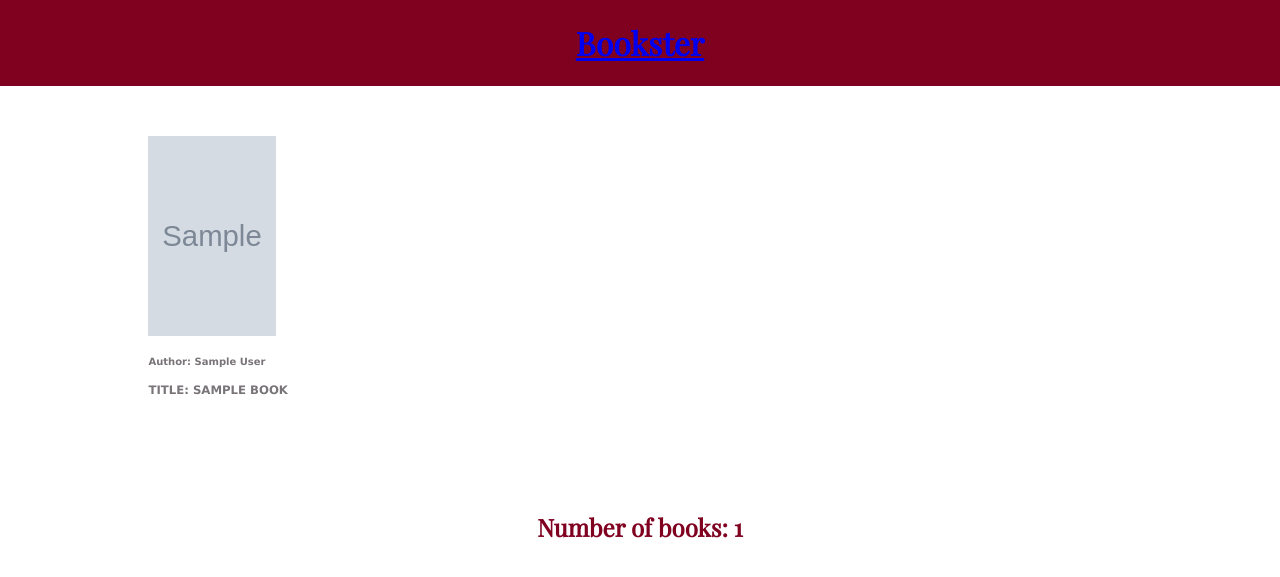
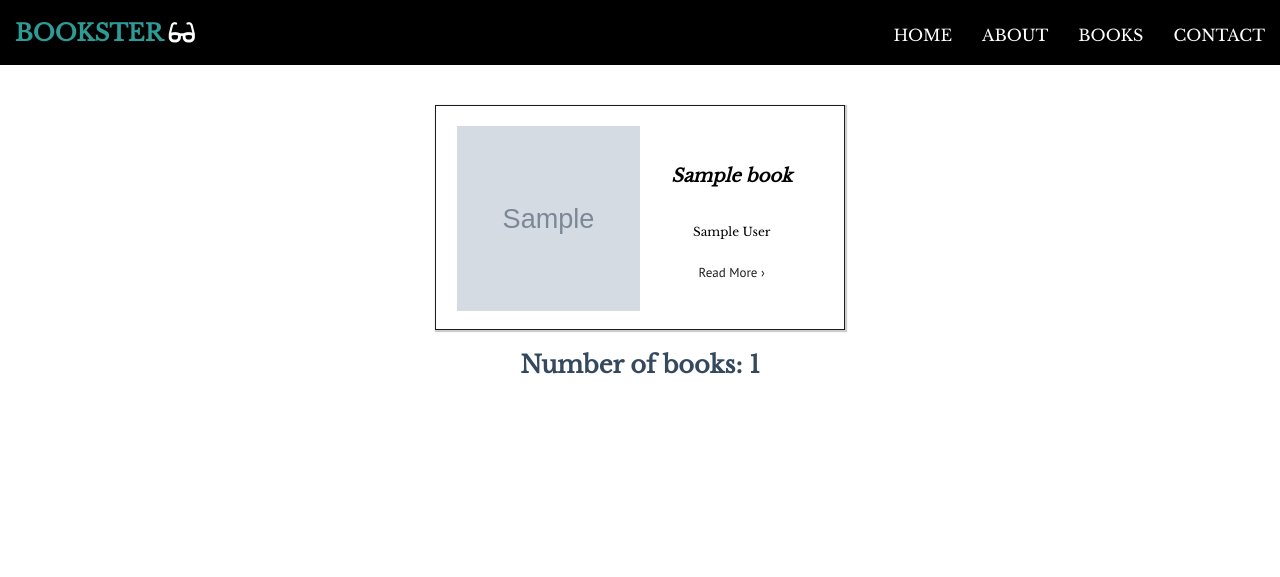
Before and after one commit to tiramisuzie/book_app, a Node server app: template views/index.ejs in a window 1280 px wide. Shown: the top 577 px of the page. Run offline with Node 20, Linux system fonts and the light colour scheme; the template is opened without the code that fills it: most values are stand-ins (such as "Sample title", 1, 10 or a date in 2020); grey boxes marked "Sample" are stand-in pictures; some libraries are stand-ins or nearby versions.

Commit message:
added css to the landing page

```diff
--- /dev/null
+++ b/public/scripts/app.js
@@ -0,0 +1,12 @@
+'use strict';
+$('.hamburger').on('click', () => {
+  $('.main-nav').show();
+  $('.hamburger').hide();
+  $('header').css('flex-direction', 'column');
+});
+
+$('.logo').on('click', () => {
+  $('.main-nav').hide();
+  $('.hamburger').show();
+  $('header').css('flex-direction', 'row');
+});
--- a/public/styles/base.css
+++ b/public/styles/base.css
@@ -1,4 +1,4 @@
-.container {
+/* .container {
   width: 80%;
   margin: 30px auto;
   overflow: hidden;
@@ -8,3 +8,5 @@
   background-color: white;
   font-family: 'Playfair Display', serif;
  }
+
+  */
--- a/public/styles/layout.css
+++ /dev/null
@@ -1,11 +0,0 @@
-header {
-  display: flex;
-  justify-content: center;
-  color: #FFF8DC;
-  background-color: #800020;
-}
-
-footer {
-  display: flex;
-  justify-content: center;
-}
--- a/public/styles/modules.css
+++ b/public/styles/modules.css
@@ -1,52 +1,204 @@
 body {
-  color: #800020;
+  width: 100%;
+  margin: 0 auto;
 }
 
-galleryItem {
-  color: #797478;
-  font: 10px/1.5 Verdana, Helvetica, sans-serif;
-  float: left;
+.container {
+  display: flex;
+  justify-content: space-around;
+  width: 100%;
+  height: 100%;
+  margin: 0 auto;
+  margin-top: 20px;
+  flex-wrap: wrap;
+  background-color: rgb(255, 255, 255);
 }
 
-.galleryItem h3 {
-  text-transform: uppercase;
+.thumbnail {
+  display: flex;
+  justify-content: center;
+  align-items: center;
+  width: 32%;
+  height: 225px;
+  border: 1px solid #1c1c1c;
+  margin-top: 20px;
+  box-shadow: 1px 1px 1px 1px #ccc;
 }
 
-
-.galleryItem img {
-  width: 128px;
-  height: 200px;
+* {
+  box-sizing: border-box;
 }
 
-.galleryItem {
-  color: #797478;
-  font: 10px/1.5 Verdana, Helvetica, sans-serif;
-  float: left;
-
-  width: 16%;
-  margin:  2% 2% 50px 2%;
+.inner-nail {
+  display: flex;
+  width: 90%;
+  height: 85%;
 }
 
-/* MEDIA QUERIES*/
-@media only screen and (max-width : 940px),
-only screen and (max-device-width : 940px){
- .galleryItem {width: 21%;}
+.inner-nail img {
+  max-height: 185px;
+  margin-top: 3px;
+  width: 50%;
 }
 
-@media only screen and (max-width : 720px),
-only screen and (max-device-width : 720px){
- .galleryItem {width: 29.33333%;}
+.presentation {
+  width: 100%;
+  height: 100%;
+  display: flex;
+  justify-content: center;
+  align-items: center;
+  flex-direction: column;
+  text-align: center;
 }
 
-@media only screen and (max-width : 530px),
-only screen and (max-device-width : 530px){
- .galleryItem {width: 46%;}
+.presentation h4 {
+  font-family: "Libre Baskerville", "Droid Serif", "Times New Roman", Times, serif;
+  font-size: 18px;
+  font-weight: 300px;
+  font-style: italic;
+  line-height: 26px;
 }
 
-@media only screen and (max-width : 320px),
-only screen and (max-device-width : 320px){
- .galleryItem {width: 96%;}
- .galleryItem img {width: 96%;}
- .galleryItem h3 {font-size: 18px;}
- .galleryItem p, {font-size: 18px;}
+.author {
+  font-family: "Libre Baskerville", "Droid Serif", "Times New Roman", Times, serif;
+  font-size: 12px;
+  font-weight: 400px;
+  line-height: 13px;
 }
+
+.read {
+  font-family: 'PT Sans', sans-serif;
+  font-size: 13px;
+  font-weight: 700px;
+  line-height: 20px;
+  color: #1c1c1c;
+}
+
+.read a {
+  color: #1c1c1c;
+  text-decoration: none;
+}
+
+.read a:hover {
+  color: #ff6060;
+}
+
+.hamburger {
+  display: none;
+}
+
+@media only screen and (max-width: 768px){
+  .thumbnail {
+    display: inline-block;
+    width: 90%;
+    margin-bottom: 20px;
+  }
+
+  .inner-nail img {
+    margin-top: 25px;
+    margin-left: 25px;
+  }
+
+  .main-nav {
+    display: none;
+  }
+
+  .header {
+    display: flex;
+    justify-content: space-around;
+    align-items: center;
+  }
+  .hamburger {
+    display: flex;
+    font-size: 30px;
+  }
+}
+
+/* header */
+
+ul {
+  margin: 0;
+  padding: 0;
+  list-style: none;
+}
+
+h2,
+h3,
+a {
+	color: #34495e;
+}
+
+a {
+	text-decoration: none;
+}
+
+.logo {
+	margin: 0;
+  font-size: 1.45em;
+}
+
+.logo i {
+  color: white;
+}
+.main-nav {
+  margin-top: 5px;
+}
+.logo a,
+.main-nav a {
+	padding: 10px 15px;
+	text-transform: uppercase;
+	text-align: center;
+  display: block;
+  color: #2d9b96;
+}
+
+.main-nav a {
+	color: white;
+
+}
+
+.main-nav a:hover {
+	color: #718daa;
+}
+
+.header {
+	padding-top: .5em;
+	padding-bottom: .5em;
+	background-color: #a2a2a2;
+  font-family: "Libre Baskerville", "Droid Serif", "Times New Roman", Times, serif;
+  background-color: black;
+}
+
+footer {
+  text-align: center;
+  font-family: "Libre Baskerville", "Droid Serif", "Times New Roman", Times, serif;
+}
+
+/* =================================
+  Media Queries
+==================================== */
+
+@media (min-width: 769px) {
+	.header,
+	.main-nav {
+		display: flex;
+	}
+	.header {
+		flex-direction: column;
+		align-items: center;
+    	.header{
+		width: 80%;
+		margin: 0 auto;
+		max-width: 1150px;
+	}
+	}
+
+}
+
+@media (min-width: 1025px) {
+	.header {
+		flex-direction: row;
+		justify-content: space-between;
+	}
+
+}
--- a/views/index.ejs
+++ b/views/index.ejs
@@ -3,18 +3,27 @@
 <%- include('partials/head'); %>
 <body>
   <%- include('partials/header', {bookTitle: 'Bookster'}); %>
-
   <div class="container">
-    <% books.forEach( book => {  %>
-      <div class="galleryItem">
-        <a href="/book/<%=book.id%>"><img src="<%= book.image_url %>" alt=""/></a>
-        <h4>Author: <%= book.author %></h4>
-        <h3>Title: <%= book.title %></h3>
+    <% books.forEach( book => { %>
+      <div class="thumbnail">
+        <div class="inner-nail">
+          <img src="<%= book.image_url %>" alt="medium">
+          <div class="presentation">
+            <h4 class="title"><%= book.title %></h4>
+            <p class="author"><%= book.author %></p>
+            <p class="read"><a href="https://mail.google.com/mail/u/0/#inbox">Read More &#8250;</a></p>
+          </div>
+        </div>
       </div>
-      <% });%>
+    <% });%>
   </div>
   <footer>
     <h2>Number of books: <%= books.length %></h2>
   </footer>
+  <script
+  src="https://code.jquery.com/jquery-3.3.1.min.js"
+  integrity="sha256-FgpCb/KJQlLNfOu91ta32o/NMZxltwRo8QtmkMRdAu8="
+  crossorigin="anonymous"></script>
+  <script src="scripts/app.js"></script>
 </body>
 </html>
--- a/views/pages/show.ejs
+++ b/views/pages/show.ejs
@@ -10,5 +10,10 @@
     <p><%= book.description %></p>
     <h4><%= book.isbn %></h4>
   </div>
+  <script
+  src="https://code.jquery.com/jquery-3.3.1.min.js"
+  integrity="sha256-FgpCb/KJQlLNfOu91ta32o/NMZxltwRo8QtmkMRdAu8="
+  crossorigin="anonymous"></script>
+  <script src="app.js"></script>
 </body>
 </html>
--- a/views/partials/head.ejs
+++ b/views/partials/head.ejs
@@ -3,10 +3,13 @@
   <meta name="viewport" content="width=device-width, initial-scale=1.0">
   <meta http-equiv="X-UA-Compatible" content="ie=edge">
   <link rel="stylesheet" type="text/css" href="../styles/reset.css" />
-  <link rel="stylesheet" type="text/css" href="../styles/base.css" />
+  <!-- <link rel="stylesheet" type="text/css" href="../styles/base.css" />
   <link rel="stylesheet" type="text/css" href="../styles/icons.css" />
-  <link rel="stylesheet" type="text/css" href="../styles/layout.css" />
-  <link rel="stylesheet" type="text/css" href="../styles/modules.css" />
-  <link href="https://fonts.googleapis.com/css?family=Playfair+Display" rel="stylesheet">
+  <link rel="stylesheet" type="text/css" href="../styles/layout.css" /> -->
+  <link rel="stylesheet" type="text/css" href="styles/modules.css" />
+  <link href="https://fonts.googleapis.com/css?family=Libre+Baskerville" rel="stylesheet">
+  <link href="https://fonts.googleapis.com/css?family=PT+Sans" rel="stylesheet">
+  <link href="https://fonts.googleapis.com/css?family=PT+Sans" rel="stylesheet">
+  <link rel="stylesheet" href="https://use.fontawesome.com/releases/v5.3.1/css/all.css" integrity="sha384-mzrmE5qonljUremFsqc01SB46JvROS7bZs3IO2EmfFsd15uHvIt+Y8vEf7N7fWAU" crossorigin="anonymous">
   <title>Book App</title>
 </head>
--- a/views/partials/header.ejs
+++ b/views/partials/header.ejs
@@ -1,3 +1,12 @@
-<header>
-  <h1><a href="/book"><%= bookTitle %></a></h1>
+<header class="header">
+  <h1 class="logo"><a href="#"><%= bookTitle %> <i class="fas fa-glasses"></i></a></h1>
+  <div class="hamburger">
+    <a href="#"><i class="fas fa-bars"></i></a>
+  </div>
+  <ul class="main-nav">
+        <li><a href="#">Home</a></li>
+        <li><a href="#">About</a></li>
+        <li><a href="#">Books</a></li>
+        <li><a href="#">Contact</a></li>
+    </ul>
 </header>
```
